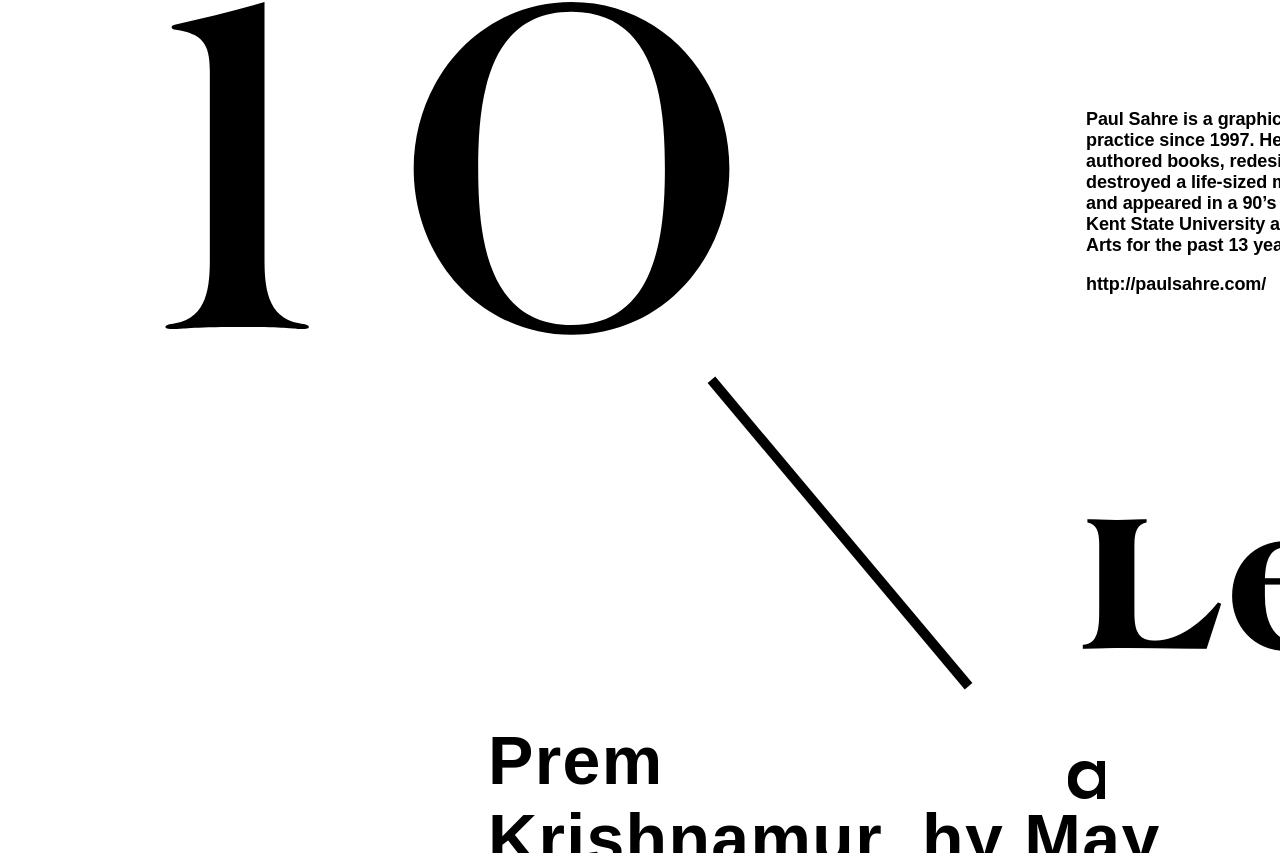
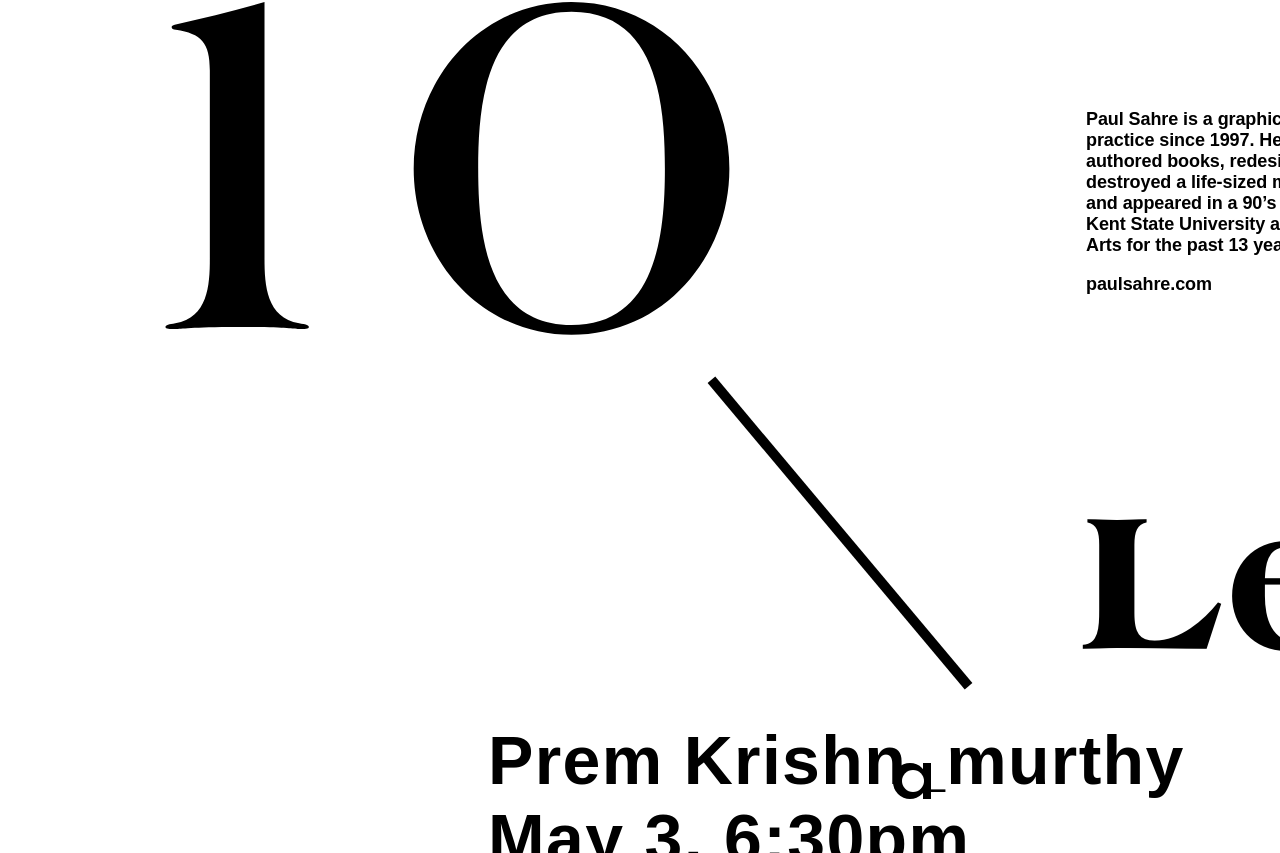
Before and after one commit to fueledbyc0ffee/IM-WEB-2019, a plain HTML site: page act01/poster-web/poster-text.html in a window 1280 px wide. Shown: the part 1947-2800 px from the top of the page. Drawn offline with Linux system fonts and the light colour scheme; files whose address does not match are found by name; a web font is replaced by a local one.

Commit message:
Content & style adjustments
the 'a' from casca was moved further left because of a spelling error, and some commas were removed from the name/dates. Also some slight adjustments to other casca letters and websites.

```diff
--- a/act01/poster-web/casca-style.css
+++ b/act01/poster-web/casca-style.css
@@ -19,10 +19,10 @@ body{
 .a-bowl {
       position: absolute;
       content: "";
-      left: 736px;
-      top: 2700.2px;
-      width: 33px;
-      height: 38px;
+      left: 561px;
+      top: 2702.2px;
+      width: 34px;
+      height: 36px;
       background: black;
       border-radius: 100px 100px 100px 100px;
       transform: rotate(0deg);
@@ -31,7 +31,7 @@ body{
 .a-counter {
       position: absolute;
       content: "";
-      left: 26%;
+      left: 25%;
       top: 20%;
       width: 22px;
       height: 22px;
@@ -46,7 +46,7 @@ body{
       left: 87%;
       top: 0%;
       width: 8px;
-      height: 38px;
+      height: 36px;
       background: black;
       transform: rotate(0deg);
 }
@@ -90,7 +90,7 @@ body{
 .o-counter{
       position: absolute;
       content: "";
-      left: 22%;
+      left: 24%;
       top: 22%;
       width: 20px;
       height: 21px;
--- a/act01/poster-web/poster-text.html
+++ b/act01/poster-web/poster-text.html
@@ -39,28 +39,28 @@
 		<div class="kang">
 			<p>
 				E Roon Kang
-				Ma_2, 6:30pm,
+				Ma_2, 6:30pm
 			</p>
 		</div>
 
 		<div class="nelly">
 			<p>
 				Nelly Ben Hay_un
-				Mar 8, 6:30pm,
+				Mar 8, 6:30pm
 			</p>
 		</div>
 
 		<div class="sahre">
 			<p>
 				Pau_ Sahre
-				Apr 5, 6:30pm,
+				Apr 5, 6:30pm
 			</p>
 		</div>
 
 		<div class="prem">
 			<p>
-				Prem Krishnamur_hy
-				May 3, 6:30pm,
+				Prem Krishn_murthy
+				May 3, 6:30pm
 			</p>
 		</div>
 
@@ -70,7 +70,7 @@
 				E Roon Kang lives and works in New York, where he operates Math Practice – an interdisciplinary design and research studio with interest in studying, evaluating, and criticizing complex systems and its pursuit of efficiency. E Roon is a TED Senior Fellow, was previously a research fellow at SENSEable City Laboratory of MIT, and received Young Guns award from Art Director’s Club. His work has been selected as an inaugural project of LACMA’s Art + Technology Lab, won NSF Science and Engineering Visualization Challenge, and shown in places including the Museum of Modern Arts, Seattle Public Library, and the Architectural League of New York. He taught courses at Bauhaus-University Weimar and NYU ITP, serves as a board member of AIGA New York, and is an Assistant Professor of Interaction Design at Parsons School of Design.
 			</p>
 			<p>
-				<a href="http://eroonkang.com/">http://eroonkang.com/</a>
+				<a href="http://eroonkang.com/">eroonkang.com</a>
 			</p>
 		</div>
 
@@ -88,7 +88,7 @@
 				Paul Sahre is a graphic designer who has operated his own independent practice since 1997. He is a frequent visual contributor to The New York Times, authored books, redesigned two of Canada’s largest magazines, built and destroyed a life-sized monster truck hearse for the band They Might Be Giants and appeared in a 90’s Winona Rider film. Paul received his BFA and MFA from Kent State University and has taught graphic design at the School of Visual Arts for the past 13 years.
 			</p>
 			<p>
-				<a href="http://paulsahre.com/m">http://paulsahre.com/</a>
+				<a href="http://paulsahre.com/m">paulsahre.com</a>
 			</p>
 		</div>
 
```
